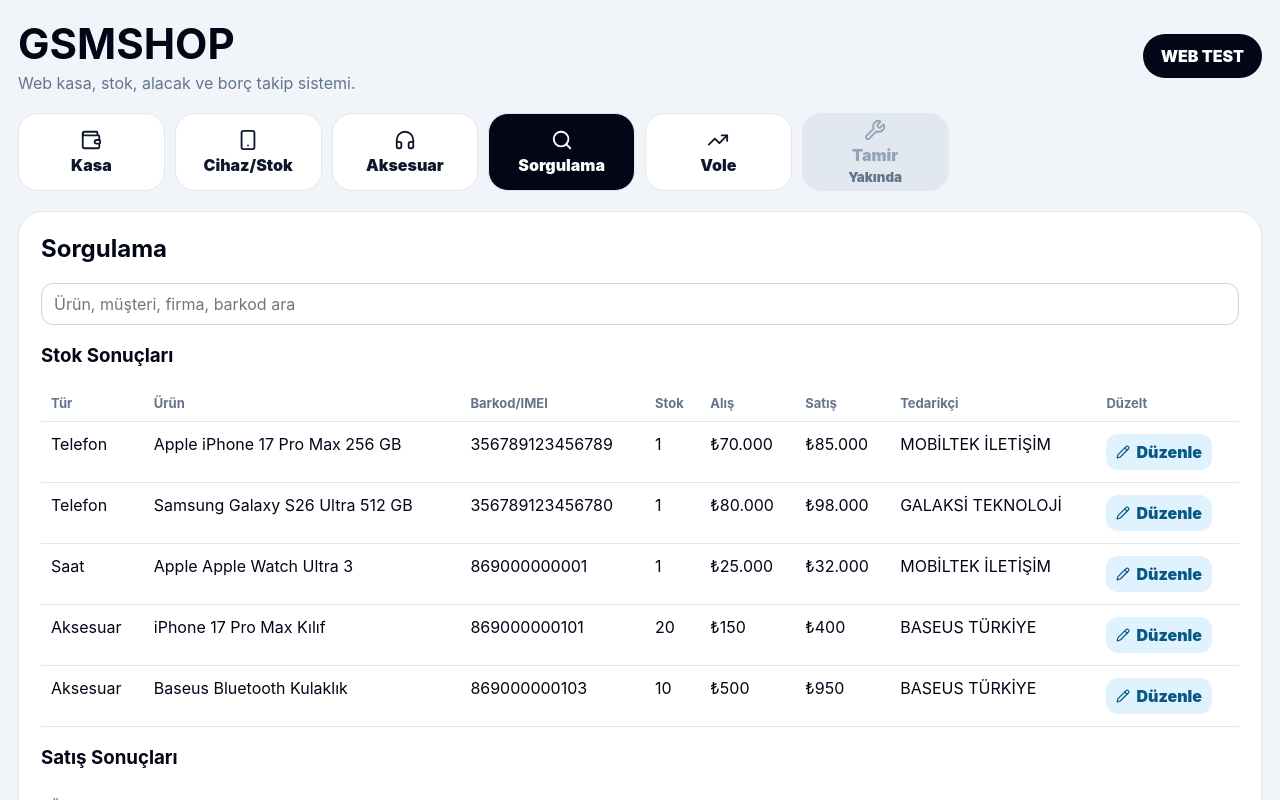
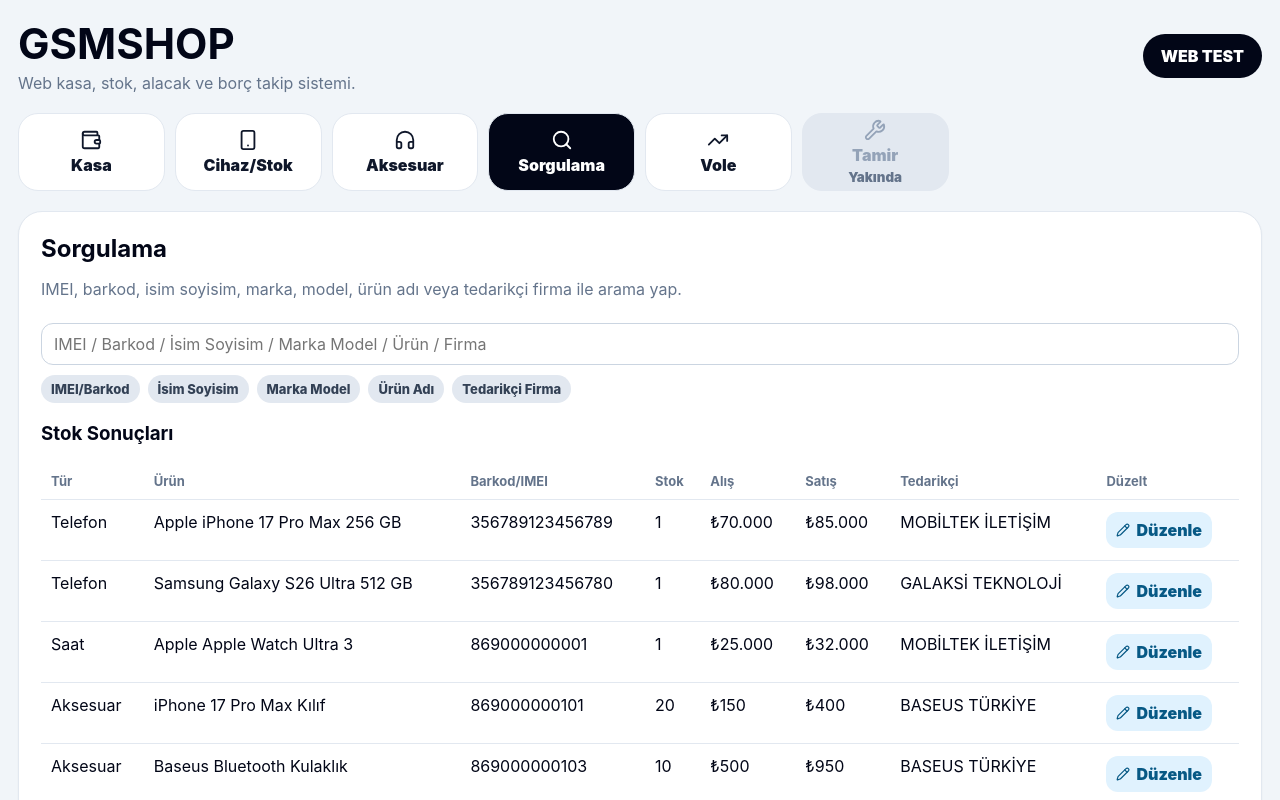
Before and after one commit to rodi65/gsmshop-web, a React (Vite) app: page / in a window 1280 px wide. Both pictures are taken after a click on the button "Sorgulama". Shown: the top 800 px of the page. Built offline with nearby package versions, Linux system fonts and the light colour scheme; the HTML template or start-up script is replaced by a standard one.

Commit message:
Sorgulama eski haline alindi ve stok kaydi sekmesi eklendi

```diff
--- a/src/App.jsx
+++ b/src/App.jsx
@@ -162,8 +162,8 @@
     setEditingStock(null);
   }
 
-  const filteredStock = stock.filter(p => !query || has(productTitle(p), query) || has(p.barcode, query) || has(p.supplier, query));
-  const filteredSales = sales.filter(s => !query || has(s.productName, query) || has(s.customer, query) || has(s.cariPerson, query));
+  const filteredStock = stock.filter(p => !query || has(productTitle(p), query) || has(p.barcode, query) || has(p.supplier, query) || has(p.brand, query) || has(p.model, query) || has(p.name, query));
+  const filteredSales = sales.filter(s => !query || has(s.productName, query) || has(s.customer, query) || has(s.cariPerson, query) || has(s.productBarcodeImei, query));
 
   return (
     <div className="app">
@@ -275,7 +275,21 @@
         )}
 
         {active === "aksesuar" && (
-          <StockSection title="Aksesuar Stok" only="Aksesuar" stock={stock} stockForm={stockForm} setStockForm={setStockForm} saveStock={saveStock} setEditingStock={setEditingStock} />
+          <section className="card">
+            <h2>Aksesuar</h2>
+            <p>Aksesuar işlemleri için ürünleri Kasa ekranında satabilir, Stok Kaydı ekranında yeni aksesuar girebilir, Stok ekranında mevcut aksesuarları görebilirsin.</p>
+          </section>
+        )}
+
+        {active === "stokKaydi" && (
+          <section className="section">
+            <div className="card">
+              <h2>Stok Kaydı</h2>
+              <p>Cihaz ve aksesuar stok girişleri buradan yapılır. Eklenen ürünler Stok bölümünde listelenir.</p>
+            </div>
+            <StockSection title="Cihaz Stok Kaydı" only="Cihaz" stock={stock} stockForm={stockForm} setStockForm={setStockForm} saveStock={saveStock} setEditingStock={setEditingStock} />
+            <StockSection title="Aksesuar Stok Kaydı" only="Aksesuar" stock={stock} stockForm={stockForm} setStockForm={setStockForm} saveStock={saveStock} setEditingStock={setEditingStock} />
+          </section>
         )}
 
         {active === "alacak" && (
@@ -309,13 +323,37 @@
         {active === "sorgu" && (
           <section className="card">
             <h2>Sorgulama</h2>
-            <input placeholder="Ürün, müşteri, firma, barkod ara" value={query} onChange={e => setQuery(e.target.value)} />
+            <p>IMEI, barkod, isim soyisim, marka, model, ürün adı veya tedarikçi firma ile arama yap.</p>
+            <input
+              placeholder="IMEI / Barkod / İsim Soyisim / Marka Model / Ürün / Firma"
+              value={query}
+              onChange={e => setQuery(e.target.value)}
+            />
+
+            <div className="query-hints">
+              <span>IMEI/Barkod</span>
+              <span>İsim Soyisim</span>
+              <span>Marka Model</span>
+              <span>Ürün Adı</span>
+              <span>Tedarikçi Firma</span>
+            </div>
+
             <h3>Stok Sonuçları</h3>
             <StockTable stock={filteredStock} setEditingStock={setEditingStock} />
+
             <h3>Satış Sonuçları</h3>
-            <Table headers={["Ürün", "Müşteri", "Satış", "Kalan", "Düzelt"]} rows={filteredSales.map(s => [
-              s.productName, s.customer || "-", money(s.total), money(s.remaining), <button className="edit-btn" onClick={() => setEditingSale({ ...s })}>Düzenle</button>
-            ])} />
+            <Table
+              headers={["Ürün", "Müşteri / Cari Kişi", "Satış", "Nakit", "Kart", "Kalan", "Düzelt"]}
+              rows={filteredSales.map(s => [
+                s.productName,
+                s.cariPerson || s.customer || "-",
+                money(s.total),
+                money(s.cash),
+                money(s.card),
+                money(s.remaining),
+                <button className="edit-btn" onClick={() => setEditingSale({ ...s })}>Düzenle</button>
+              ])}
+            />
           </section>
         )}
 
--- a/src/style.css
+++ b/src/style.css
@@ -49,3 +49,6 @@
 .modal-actions { display: flex; gap: 10px; margin-top: 12px; }
 @media (max-width: 1100px) { .nav-grid { grid-template-columns: repeat(4, 1fr); } .sale-layout { grid-template-columns: 1fr; } .stats.five { grid-template-columns: repeat(2, 1fr); } .form-grid { grid-template-columns: repeat(2, 1fr); } }
 @media (max-width: 620px) { .app { padding: 12px; } .hero { flex-direction: column; align-items: flex-start; } .nav-grid { grid-template-columns: repeat(2, 1fr); } .stats.five, .form-grid { grid-template-columns: 1fr; } .two { grid-template-columns: 1fr; } .button-grid { grid-template-columns: 1fr 1fr; } }
+
+.query-hints { display: flex; flex-wrap: wrap; gap: 8px; margin: 10px 0 18px; }
+.query-hints span { background: #e2e8f0; color: #334155; border-radius: 999px; padding: 6px 10px; font-size: 13px; font-weight: 800; }
```
